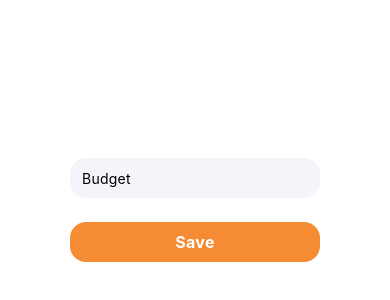
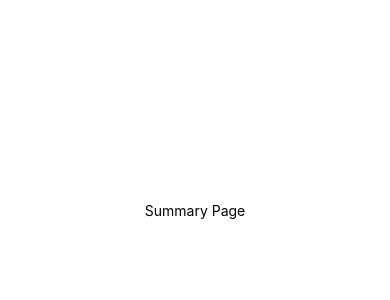
Before and after one commit to riaars/expensebudget, a React Native app: screen / in a window 390 px wide. Shown: the part 212-512 px from the top of the page. Built offline with nearby package versions, Linux system fonts and the light colour scheme.

Commit message:
add summary page

```diff
--- a/App.js
+++ b/App.js
@@ -5,6 +5,7 @@ import BudgetPlanning from './pages/BudgetPlanning'
 import HomePage from './pages/HomePage'
 import InputExpensePage from './pages/InputExpensePage'
 import LoginPage from './pages/LoginPage'
+import SummaryPage from './pages/SummaryPage'
 
 export default function App() {
   return (
@@ -14,7 +15,8 @@ export default function App() {
       {/* <InputExpensePage /> */}
       {/* <BudgetPlanning /> */}
       {/* <HomePage /> */}
-      <CatogeryDetails />
+      {/* <CatogeryDetails /> */}
+      <SummaryPage />
     </View>
   )
 }
--- /dev/null
+++ b/pages/SummaryPage.tsx
@@ -0,0 +1,12 @@
+import React from 'react';
+import {Text, View} from 'react-native';
+
+const SummaryPage = () => {
+  return (
+    <View>
+      <Text>Summary Page</Text>
+    </View>
+  );
+};
+
+export default SummaryPage;
```
